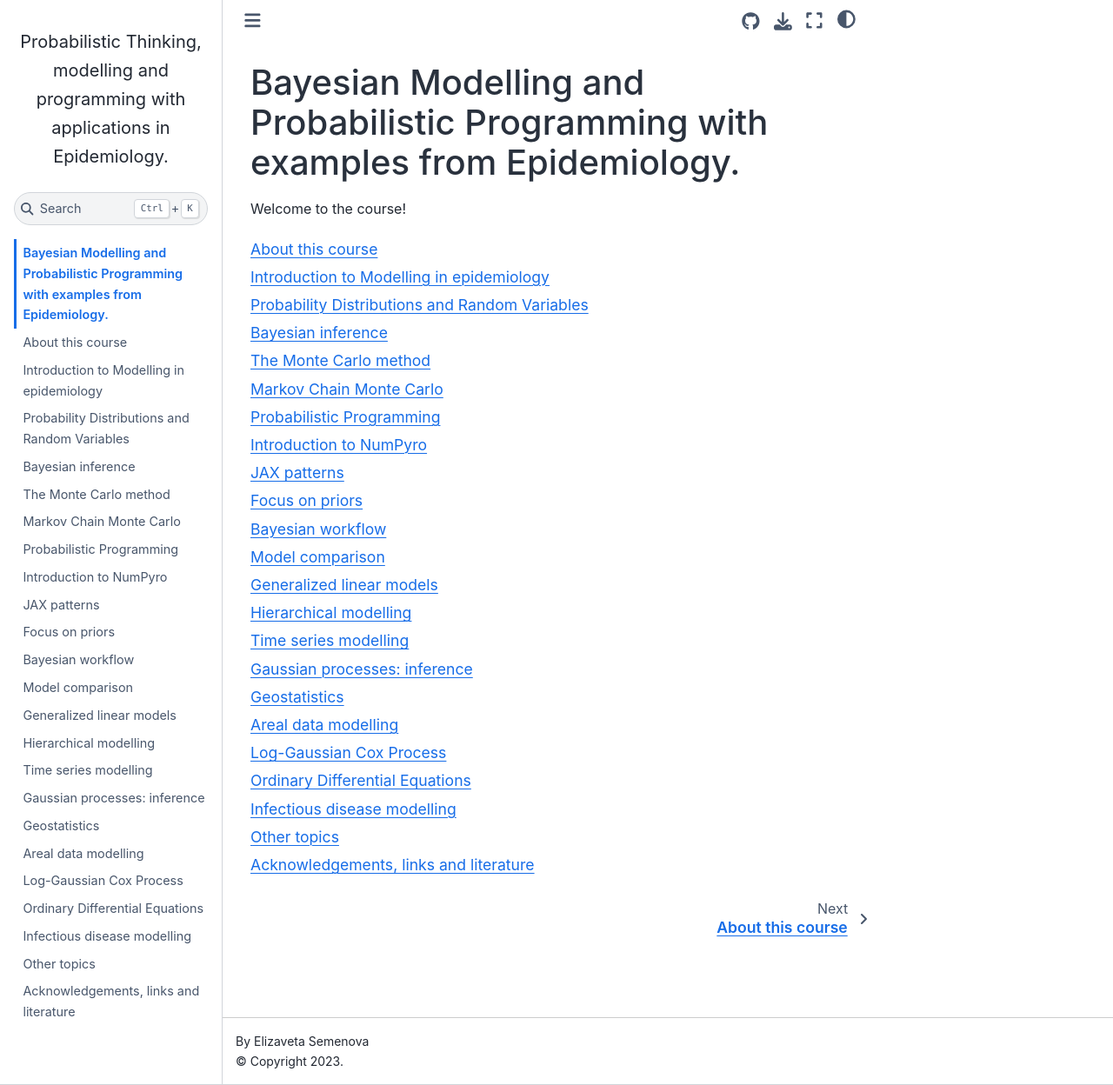
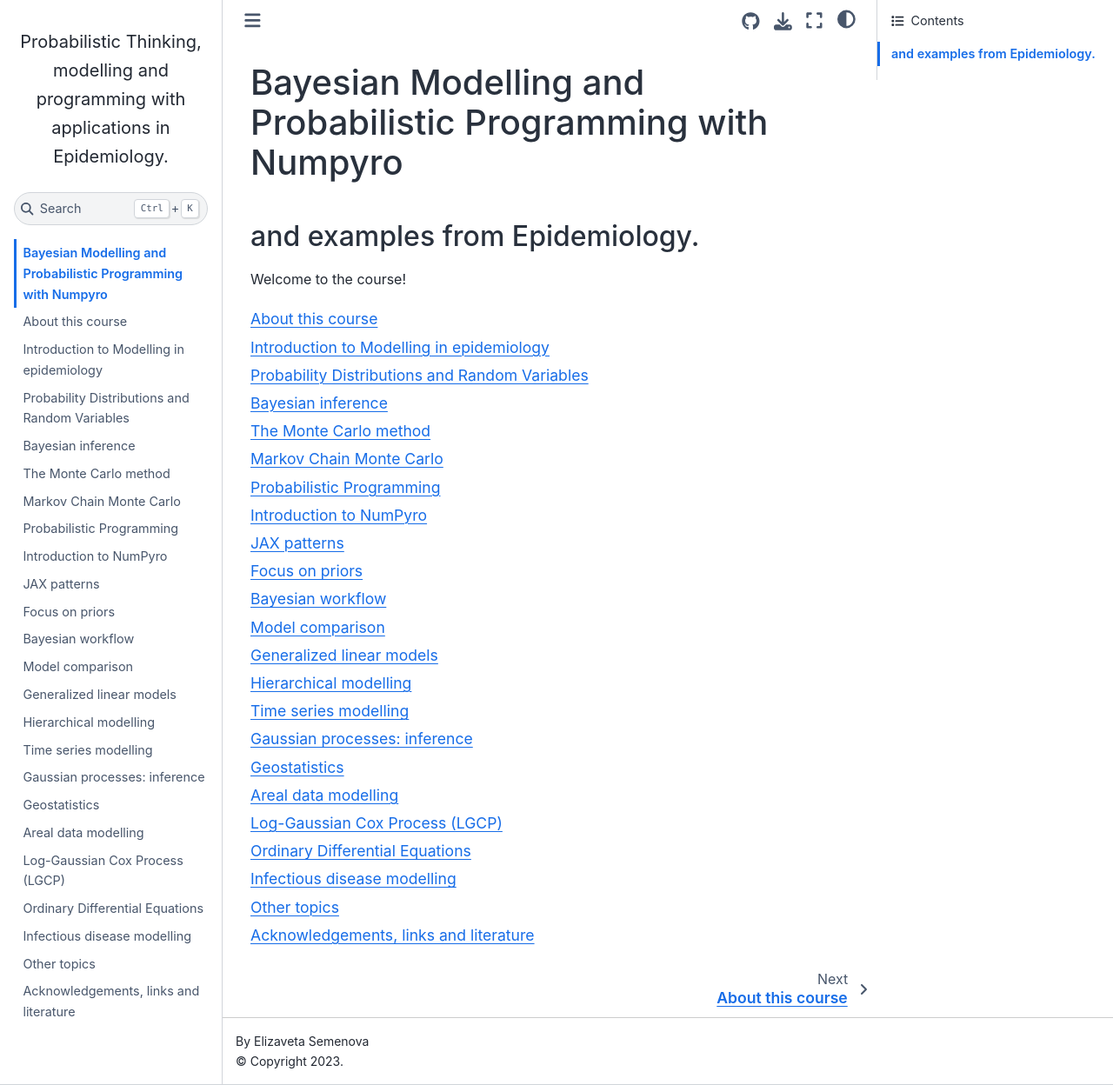
Before and after one commit to elizavetasemenova/prob-epi, a Jupyter Book: the page built from 01_intro.md, in a window 1280 px wide and 1248 px high. Shown: the whole window at 87% size. Built offline with Jupyter Book 1.0.4 settings and Sphinx 7.4.7 and the Sphinx Book theme 1.1.4, drawn with Linux system fonts in a browser that asks for light colours; pages that are not in the unit, such as notebooks, are missing from menus.

Commit message:
update title

```diff
--- a/01_intro.md
+++ b/01_intro.md
@@ -1,4 +1,5 @@
-# Bayesian Modelling and Probabilistic Programming with examples from Epidemiology.
+# Bayesian Modelling and Probabilistic Programming with Numpyro
+## and examples from Epidemiology.
 
 Welcome to the course!
 
```
Also changed, not shown: 21_LGCP.ipynb, 24_other.ipynb.
